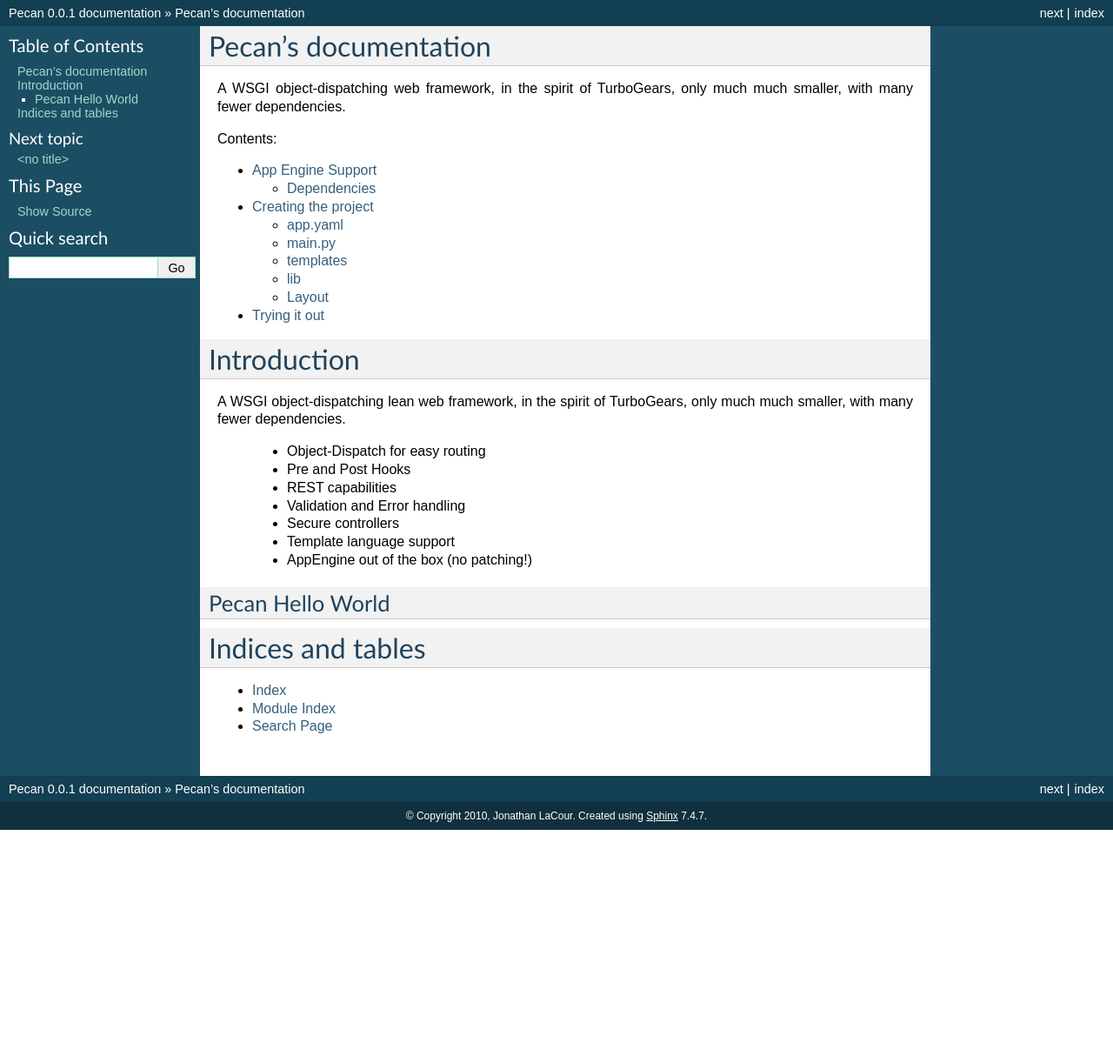
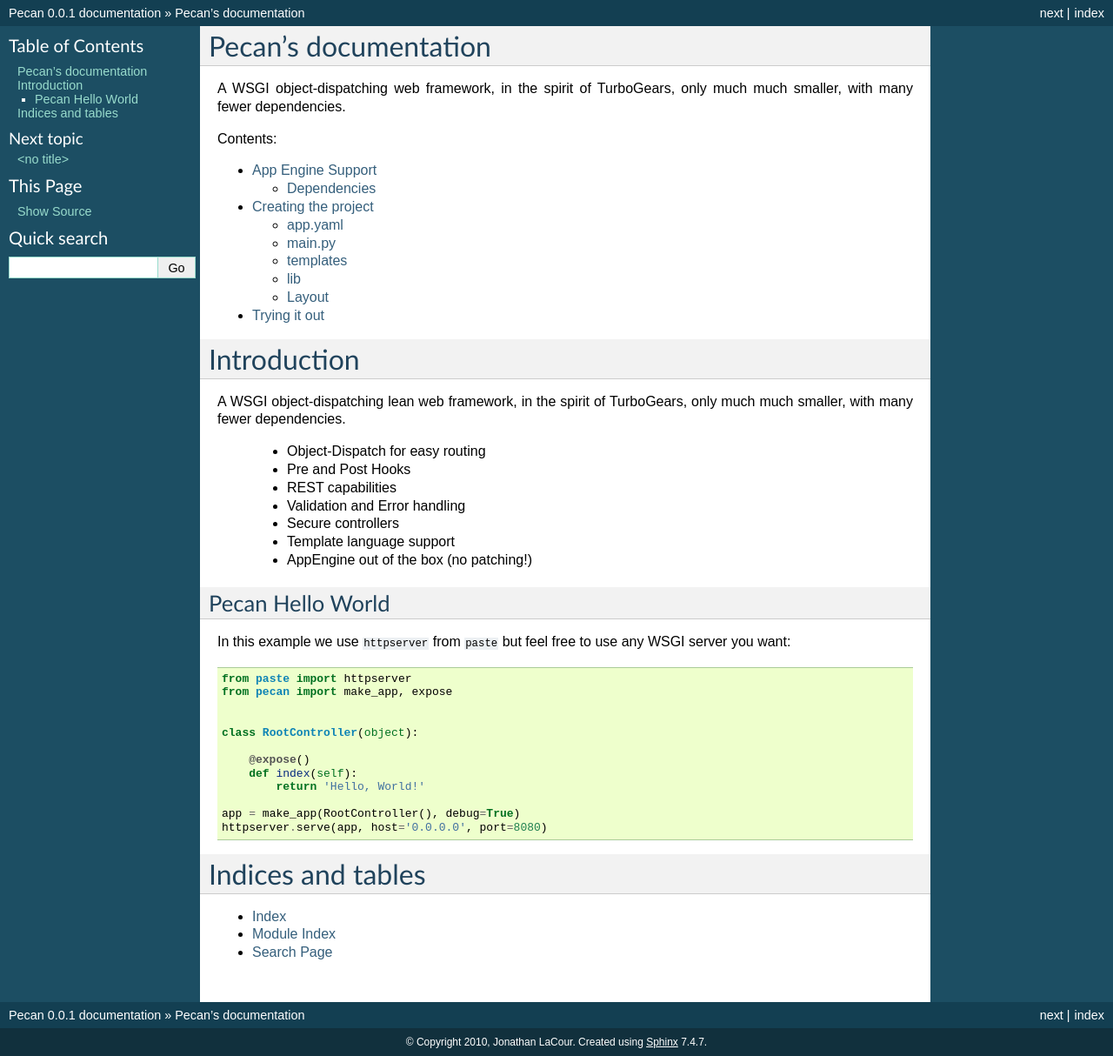
Before and after one commit to stackforge/pecan, a Sphinx documentation site: the page built from docs/source/index.rst, in a window 1280 px wide. Shown: the whole page at 87% size. Built offline with Sphinx 7.4.7, drawn with Linux system fonts in a browser that asks for light colours; before the commit the page ends 954 px from its top, so only the background shows below that.

Commit message:
added valid working hello world

```diff
--- a/docs/source/index.rst
+++ b/docs/source/index.rst
@@ -43,6 +43,21 @@
 
 Pecan Hello World
 ------------------
+In this example we use ``httpserver`` from ``paste`` but feel free to use any
+WSGI server you want::
+
+    from paste import httpserver
+    from pecan import make_app, expose
+
+
+    class RootController(object):
+
+        @expose()
+        def index(self):
+            return 'Hello, World!'
+
+    app = make_app(RootController(), debug=True)
+    httpserver.serve(app, host='0.0.0.0', port=8080)
 
 
 
```
